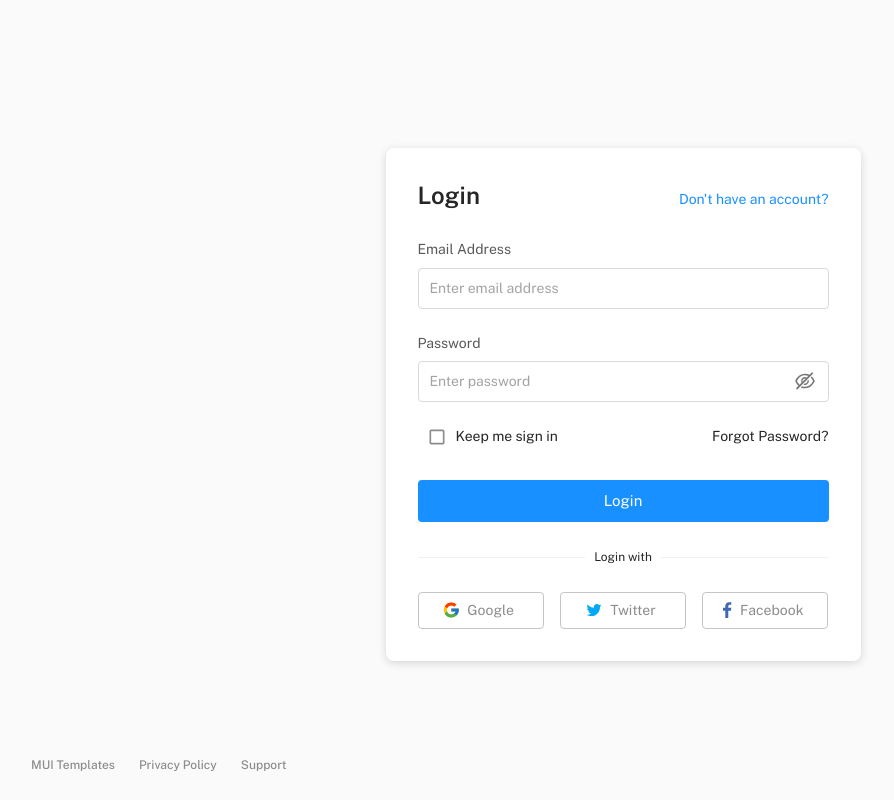
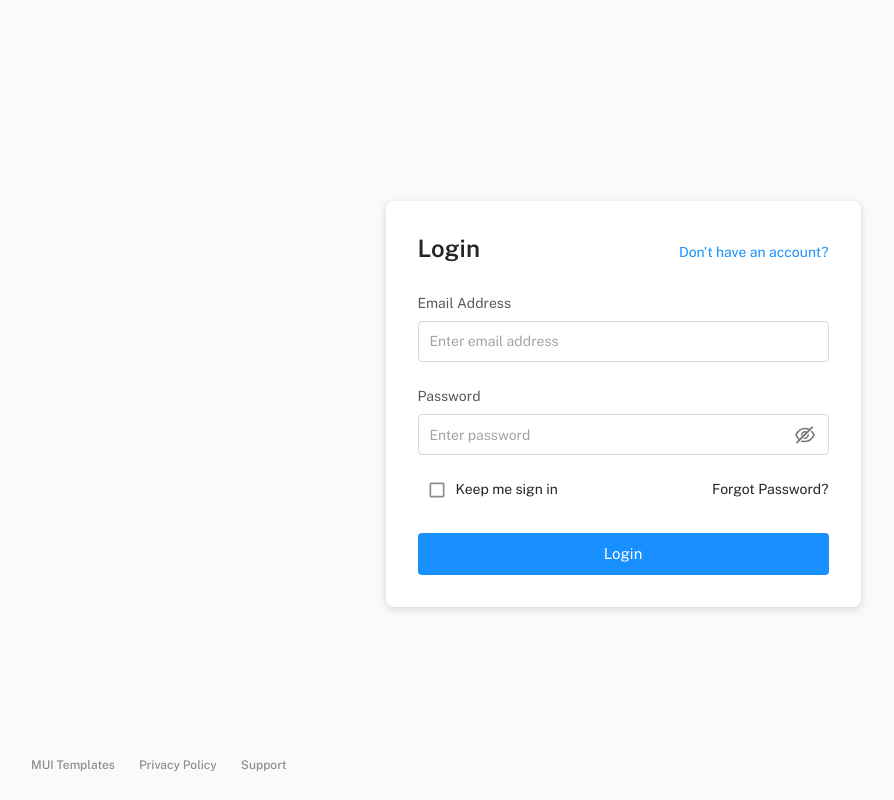
Before and after one commit to datduongptit/testing-frontend, a React (Create React App) app: page /login in a window 1280 px wide. Shown: the whole page, without its empty margins (17-911 px from the left). Built offline with nearby package versions, Linux system fonts and the light colour scheme; no server answers.

Commit message:
updating version to 2023-07

```diff
--- a/src/pages/authentication/auth-forms/AuthLogin.js
+++ b/src/pages/authentication/auth-forms/AuthLogin.js
@@ -195,14 +195,14 @@ const AuthLogin = () => {
                   </Button>
                 </AnimateButton>
               </Grid>
-              <Grid item xs={12}>
+              {/* <Grid item xs={12}>
                 <Divider>
                   <Typography variant="caption"> Login with</Typography>
                 </Divider>
               </Grid>
               <Grid item xs={12}>
                 <FirebaseSocial />
-              </Grid>
+              </Grid> */}
             </Grid>
           </form>
         )}
```
